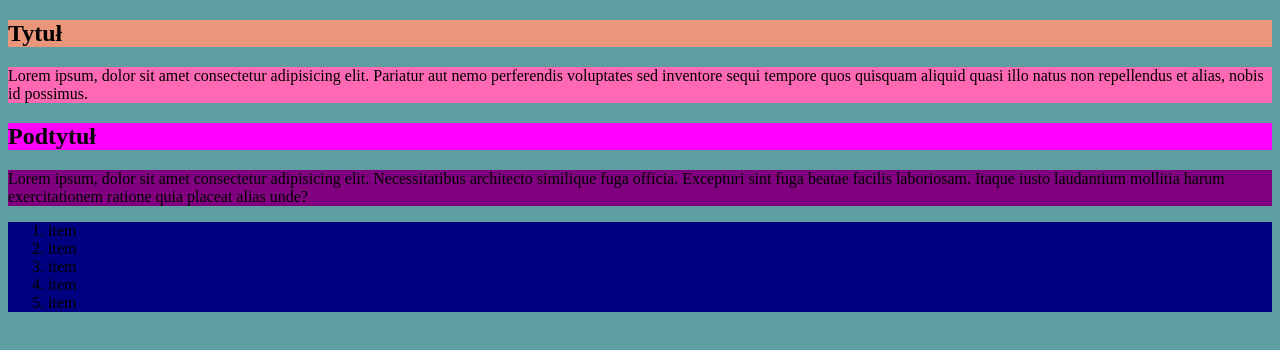
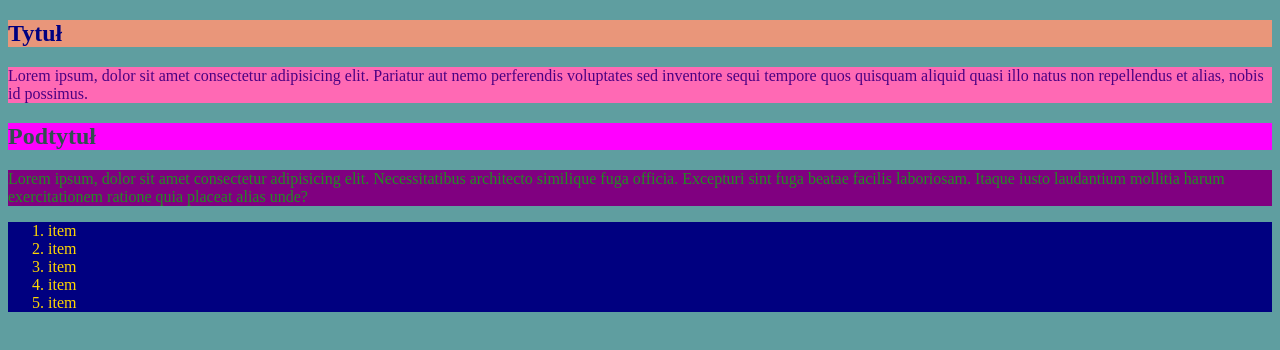
Before and after one commit to ulajeziorna20/24-css-kolory-tla-i-czcionek, a plain HTML site: page index.html in a window 1280 px wide. Drawn offline with Linux system fonts and the light colour scheme.

Commit message:
kolory-czcionek

```diff
--- a/css/style.css
+++ b/css/style.css
@@ -4,21 +4,26 @@ body {
 
 h1 {
     background-color: darksalmon;
+    color: navy;
 }
 
 p.first {
     background-color: hotpink;
+    color: indigo;
 }
 
 
 h2 {
     background-color: magenta;
+    color: darkslategray;
 }
 
 p.second {
     background-color: purple;
+    color: forestgreen;
 }
 
 div {
     background-color: navy;
+    color: gold;
 }
```
